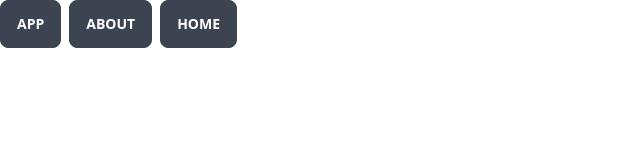
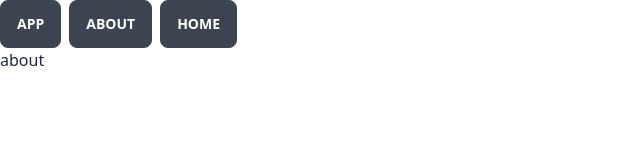
Before and after one commit to ohyoungkyu/my-tube-back-end-project, a React (Create React App) app: page /about/1 in a window 1280 px wide. Before the commit this address had no page. Shown: the top 160 px of the page, without its empty margins (0-640 px from the left). Built offline with nearby package versions, Linux system fonts and the light colour scheme.

Commit message:
라우터 params 적용

```diff
--- a/src/Routes/About.jsx
+++ b/src/Routes/About.jsx
@@ -1,6 +1,8 @@
 import React from "react";
+import { useParams } from "react-router-dom";
 
 const About = () => {
+  const Param = useParams();
   return <div>about</div>;
 };
 
--- a/src/index.js
+++ b/src/index.js
@@ -15,7 +15,7 @@ root.render(
           <Link to="/">App</Link>
         </span>
         <span className="btn">
-          <Link to="About">About</Link>
+          <Link to="About/1">About</Link>
         </span>
         <span className="btn">
           <Link to="/Home">Home</Link>
@@ -23,7 +23,7 @@ root.render(
       </div>
       <Routes>
         <Route path="/" element={<App />}></Route>
-        <Route path="/about" element={<About />}></Route>
+        <Route path="/about/:id" element={<About />}></Route>
         <Route path="/home" element={<Home />}></Route>
       </Routes>
       <App />
```
